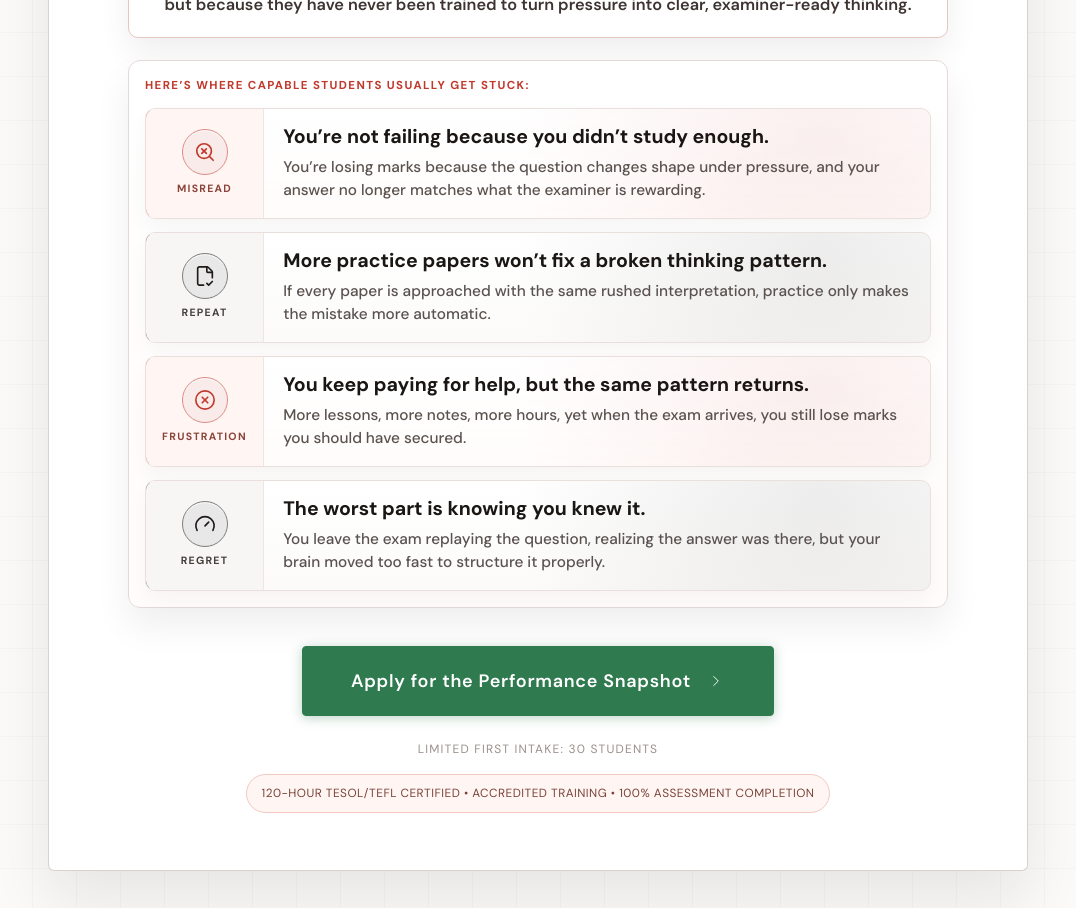
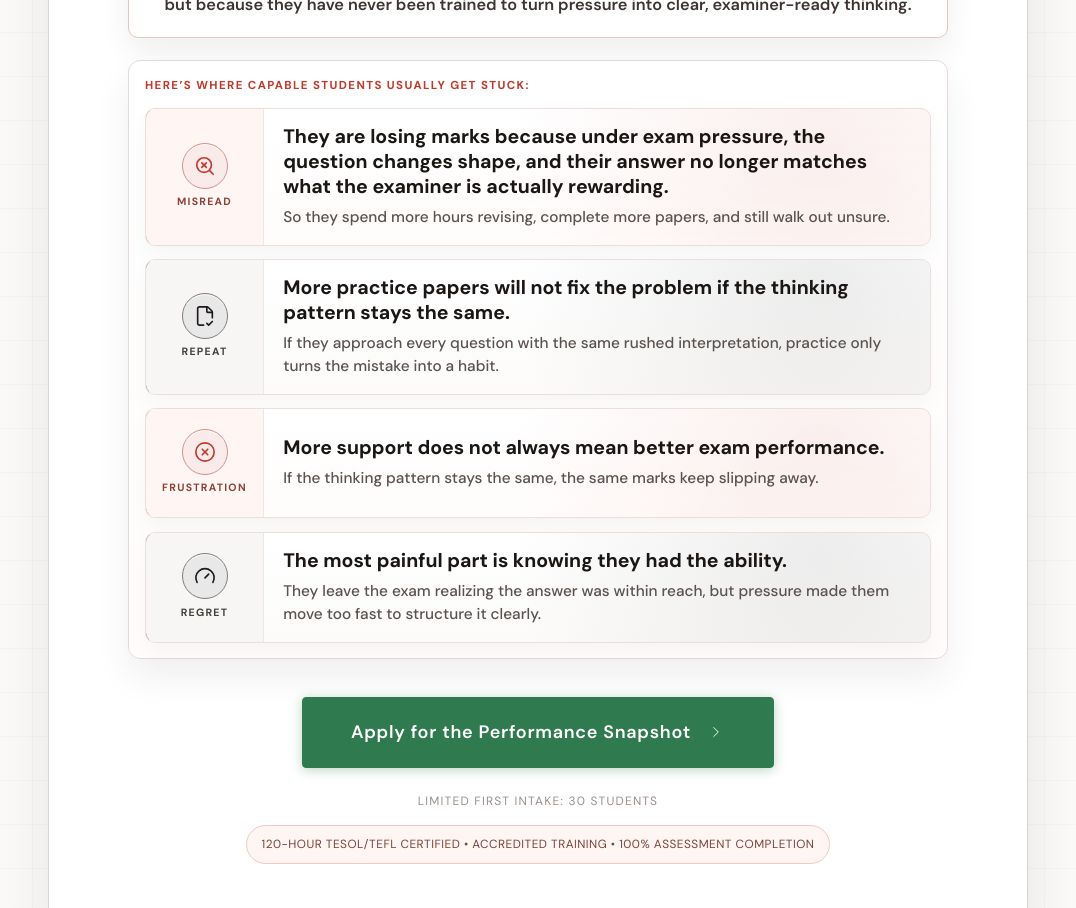
Before and after one commit to zakmero/bryan-coaching-site, a React (Vite) app: page / in a window 1280 px wide. Shown: the part 980-1888 px from the top of the page, without its empty margins (102-1178 px from the left). Built offline with nearby package versions, Linux system fonts and the light colour scheme.

Commit message:
Update diagnostic card copy

```diff
--- a/src/AppV2Original.jsx
+++ b/src/AppV2Original.jsx
@@ -66,29 +66,29 @@ const HERO_DIAGNOSTICS = [
     icon: SearchX,
     tone: 'red',
     label: 'MISREAD',
-    title: 'You’re not failing because you didn’t study enough.',
-    detail: 'You’re losing marks because the question changes shape under pressure, and your answer no longer matches what the examiner is rewarding.',
+    title: 'They are losing marks because under exam pressure, the question changes shape, and their answer no longer matches what the examiner is actually rewarding.',
+    detail: 'So they spend more hours revising, complete more papers, and still walk out unsure.',
   },
   {
     icon: FileCheck2,
     tone: 'ink',
     label: 'REPEAT',
-    title: 'More practice papers won’t fix a broken thinking pattern.',
-    detail: 'If every paper is approached with the same rushed interpretation, practice only makes the mistake more automatic.',
+    title: 'More practice papers will not fix the problem if the thinking pattern stays the same.',
+    detail: 'If they approach every question with the same rushed interpretation, practice only turns the mistake into a habit.',
   },
   {
     icon: XCircle,
     tone: 'red',
     label: 'FRUSTRATION',
-    title: 'You keep paying for help, but the same pattern returns.',
-    detail: 'More lessons, more notes, more hours, yet when the exam arrives, you still lose marks you should have secured.',
+    title: 'More support does not always mean better exam performance.',
+    detail: 'If the thinking pattern stays the same, the same marks keep slipping away.',
   },
   {
     icon: Gauge,
     tone: 'ink',
     label: 'REGRET',
-    title: 'The worst part is knowing you knew it.',
-    detail: 'You leave the exam replaying the question, realizing the answer was there, but your brain moved too fast to structure it properly.',
+    title: 'The most painful part is knowing they had the ability.',
+    detail: 'They leave the exam realizing the answer was within reach, but pressure made them move too fast to structure it clearly.',
   },
 ];
 
```
